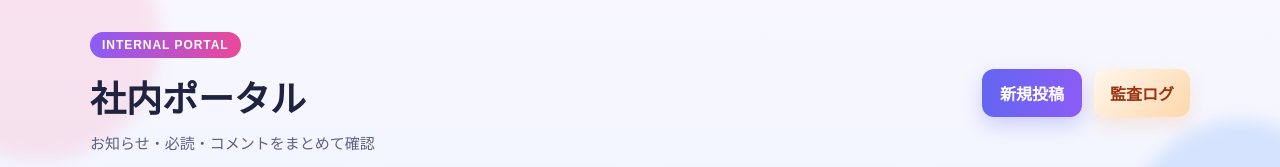
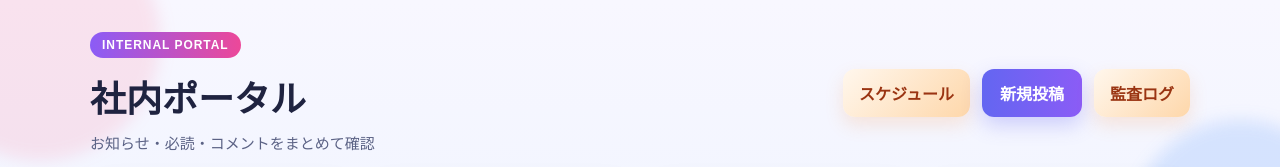
Before and after one commit to kmiyazaki-pixel/tunag, a Next.js app in the folder frontend/: page / in a window 1280 px wide. Shown: the top 167 px of the page. Built offline with nearby package versions, Linux system fonts and the light colour scheme; no server answers; the database is empty.

Commit message:
Update page.tsx

```diff
--- a/frontend/app/page.tsx
+++ b/frontend/app/page.tsx
@@ -71,6 +71,9 @@ export default async function HomePage() {
           </div>
 
           <div style={styles.headerActions}>
+            <Link href={schedulerUrl} style={styles.secondaryButton}>
+             スケジュール
+             </Link>
             <Link href="/admin/new" style={styles.primaryButton}>
               新規投稿
             </Link>
```
